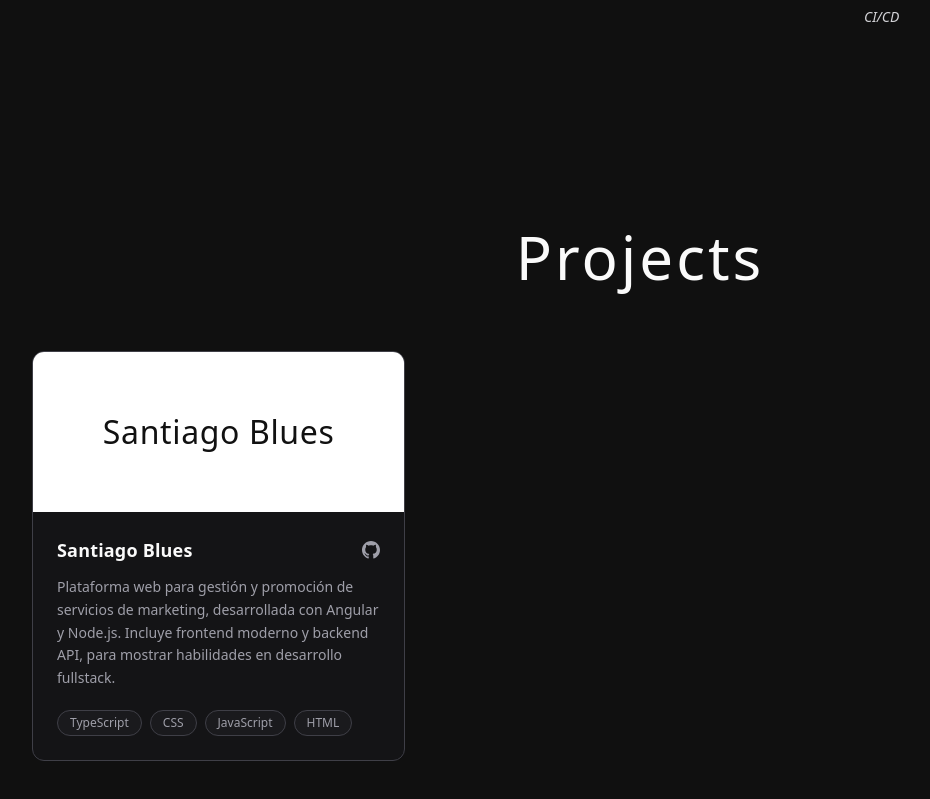
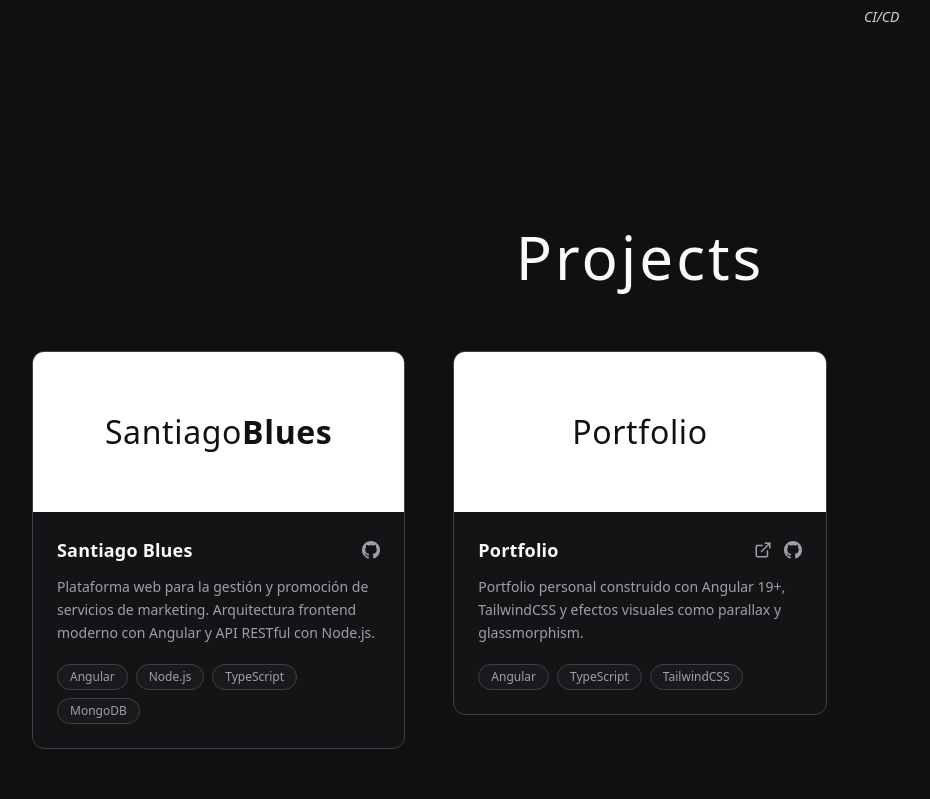
Before and after one commit to AlvaroPdev/portfolio, an Angular app: page / in a window 1280 px wide. Shown: the part 1989-2788 px from the top of the page, without its empty margins (0-930 px from the left). Built offline with nearby package versions, Linux system fonts and the light colour scheme; a web font is replaced by a local one.

Commit message:
feat(projects): add Portfolio project, move data to typed array with @for loop

```diff
--- a/src/app/components/projects/projects.css
+++ b/src/app/components/projects/projects.css
@@ -5,9 +5,7 @@
 }
 
 .projects-title {
-    @apply text-6xl text-zinc-50 text-center mb-12 md:mb-16;
-    font-weight: 300;
-    letter-spacing: 0.05em;
+    @apply text-6xl text-zinc-50 text-center mb-12 md:mb-16 font-light tracking-[0.05em];
 }
 
 .projects-grid {
--- a/src/app/components/projects/projects.html
+++ b/src/app/components/projects/projects.html
@@ -1,10 +1,10 @@
 <div id="projects" class="projects-container">
     <h2 class="projects-title">Projects</h2>
-
     <div class="projects-grid">
-        <app-project-card title="Santiago Blues"
-            description="Plataforma web para gestión y promoción de servicios de marketing, desarrollada con Angular y Node.js. Incluye frontend moderno y backend API, para mostrar habilidades en desarrollo fullstack."
-            githubUrl="https://github.com/AlvaroPdev/SantiagoBlues"
-            [techTags]="['TypeScript', 'CSS', 'JavaScript', 'HTML']" />
+        @for (project of projects; track project.title) {
+        <app-project-card [title]="project.title" [description]="project.description" [githubUrl]="project.githubUrl"
+            [liveUrl]="project.liveUrl ?? ''" [previewTitle]="project.previewTitle ?? ''"
+            [techTags]="project.techTags" />
+        }
     </div>
 </div>
--- a/src/app/components/projects/projects.ts
+++ b/src/app/components/projects/projects.ts
@@ -1,5 +1,14 @@
 import { Component } from '@angular/core';
 import { ProjectCard } from '../../shared/project-card/project-card';
+
+interface Project {
+  title: string;
+  description: string;
+  githubUrl: string;
+  liveUrl?: string;
+  previewTitle?: string;
+  techTags: string[];
+}
 
 @Component({
   selector: 'app-projects',
@@ -8,5 +17,22 @@ import { ProjectCard } from '../../shared/project-card/project-card';
   styleUrl: './projects.css',
 })
 export class Projects {
-
+  projects: Project[] = [
+    {
+      previewTitle: 'Santiago<strong>Blues</strong>',
+      title: 'Santiago Blues',
+      description:
+        'Plataforma web para la gestión y promoción de servicios de marketing. Arquitectura frontend moderno con Angular y API RESTful con Node.js.',
+      githubUrl: 'https://github.com/AlvaroPdev/SantiagoBlues',
+      techTags: ['Angular', 'Node.js', 'TypeScript', 'MongoDB'],
+    },
+    {
+      title: 'Portfolio',
+      description:
+        'Portfolio personal construido con Angular 19+, TailwindCSS y efectos visuales como parallax y glassmorphism.',
+      githubUrl: 'https://github.com/AlvaroPdev/portfolio',
+      liveUrl: 'https://alvaroparedes.vercel.app',
+      techTags: ['Angular', 'TypeScript', 'TailwindCSS'],
+    },
+  ];
 }
```
